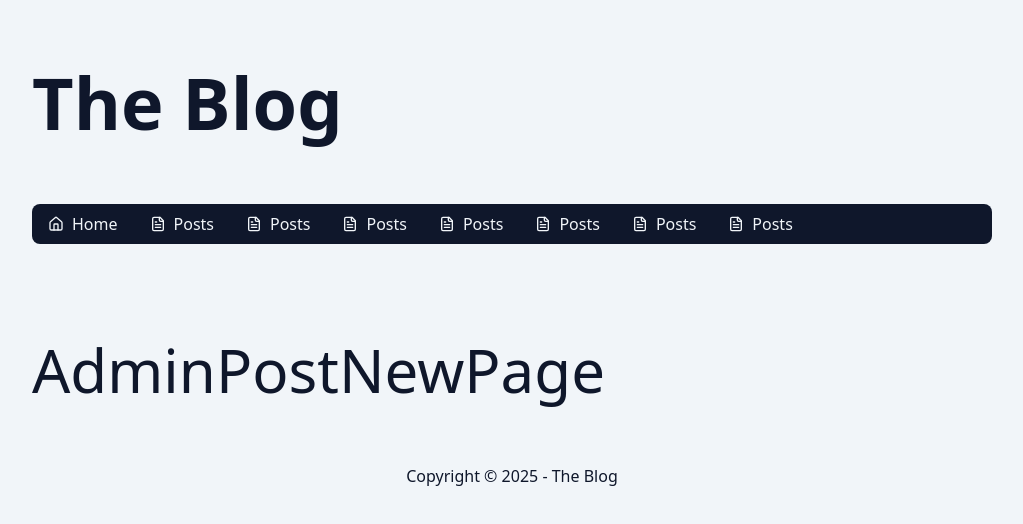
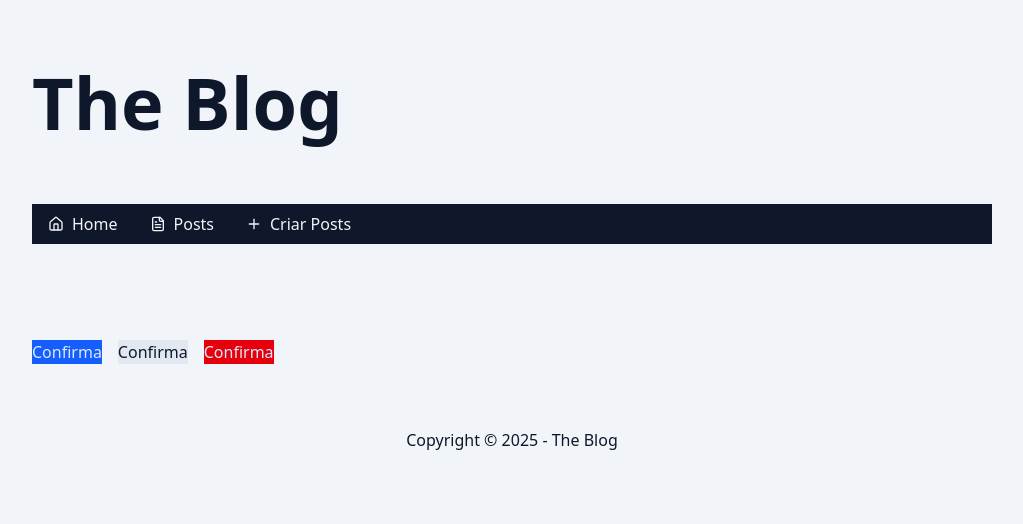
Before and after one commit to jordanogiacomet/blog-next-js, a Next.js app: page /admin/post/new in a window 1280 px wide. Shown: the top 524 px of the page, without its empty margins (128-1151 px from the left). Built offline with nearby package versions, Linux system fonts and the light colour scheme.

Commit message:
WIP - Aula 176 completa;

```diff
--- a/src/app/admin/post/new/page.tsx
+++ b/src/app/admin/post/new/page.tsx
@@ -1,5 +1,19 @@
+import { Button } from '@/components/Button';
+
 export const dynamic = 'force-dynamic';
 
 export default async function AdminPostNewPage() {
-  return <div className='py-16 text-6xl'>AdminPostNewPage</div>;
+  return (
+    <div className='py-16 flex gap-4 flex-wrap'>
+      <Button variant='default' size='sm'>
+        Confirma
+      </Button>
+      <Button variant='ghost' size='md'>
+        Confirma
+      </Button>
+      <Button variant='danger' size='lg'>
+        Confirma
+      </Button>
+    </div>
+  );
 }
--- a/src/components/Admin/MenuAdmin/index.tsx
+++ b/src/components/Admin/MenuAdmin/index.tsx
@@ -1,26 +1,63 @@
+'use client';
+
 import clsx from 'clsx';
-import { FileTextIcon, HouseIcon } from 'lucide-react';
+import { CircleXIcon, FileTextIcon, HouseIcon, PlusIcon } from 'lucide-react';
 import Link from 'next/link';
+import { usePathname } from 'next/navigation';
+import { Fragment, useEffect, useState } from 'react';
 
 export function MenuAdmin() {
+  const [isOpen, setIsOpen] = useState(false);
+  const pathname = usePathname();
+
+  useEffect(() => {
+    setIsOpen(false);
+  }, [pathname]);
+
   const navClasses = clsx(
-    'bg-slate-900 text-slate-100 rounded-lg',
+    'bg-slate-900 text-slate-100 rounded-lgf',
     'flex flex-col',
-    //'h-10',
     'mb-8',
     'sm:flex-row sm:flex-wrap',
-    //'overflow-hidden',
+    !isOpen && 'overflow-hidden',
+    !isOpen && 'h-10',
+    'sm:overflow-visible',
+    'sm:h-auto',
   );
   const linkClasses = clsx(
     '[&>svg]:w-[16px] [&>svg]:h-[16px] px-4',
-    'flex items-center justify-start gap-2',
+    'flex items-center justify-start gap-2 cursor-pointer',
     'transition hover:bg-slate-800',
     'h-10',
     'shrink-0',
   );
 
+  const openCloseBtnClasses = clsx(
+    linkClasses,
+    'text-blue-200 italic sm:hidden',
+  );
+
   return (
     <nav className={navClasses}>
+      <button
+        onClick={() => setIsOpen(prev => !prev)}
+        className={openCloseBtnClasses}
+      >
+        {!isOpen && (
+          <Fragment>
+            {' '}
+            <HouseIcon />
+            Menu
+          </Fragment>
+        )}
+        {isOpen && (
+          <Fragment>
+            {' '}
+            <CircleXIcon />
+            Fechar
+          </Fragment>
+        )}
+      </button>
       <a className={linkClasses} href='/' target='_blank'>
         <HouseIcon />
         Home
@@ -29,29 +66,9 @@ export function MenuAdmin() {
         <FileTextIcon />
         Posts
       </Link>
-      <Link className={linkClasses} href='/admin/post'>
-        <FileTextIcon />
-        Posts
-      </Link>
-      <Link className={linkClasses} href='/admin/post'>
-        <FileTextIcon />
-        Posts
-      </Link>
-      <Link className={linkClasses} href='/admin/post'>
-        <FileTextIcon />
-        Posts
-      </Link>
-      <Link className={linkClasses} href='/admin/post'>
-        <FileTextIcon />
-        Posts
-      </Link>
-      <Link className={linkClasses} href='/admin/post'>
-        <FileTextIcon />
-        Posts
-      </Link>
-      <Link className={linkClasses} href='/admin/post'>
-        <FileTextIcon />
-        Posts
+      <Link className={linkClasses} href='/admin/post/new'>
+        <PlusIcon />
+        Criar Posts
       </Link>
     </nav>
   );
--- /dev/null
+++ b/src/components/Button/index.tsx
@@ -0,0 +1,32 @@
+import clsx from 'clsx';
+import React from 'react';
+
+type ButtonVariants = 'default' | 'ghost' | 'danger';
+type ButtonSizes = 'sm' | 'md' | 'lg';
+
+type ButtonProps = {
+  variant?: ButtonVariants;
+  size?: ButtonSizes;
+} & React.ComponentProps<'button'>;
+
+export function Button({
+  variant = 'default',
+  size = 'md',
+  ...props
+}: ButtonProps) {
+  const buttonVariants: Record<ButtonVariants, string> = {
+    default: clsx('bg-blue-600 text-blue-100'),
+    ghost: clsx('bg-slate-200 text-slate-900'),
+    danger: clsx('bg-red-600 text-blue-100'),
+  };
+
+  const buttonSizes: Record<ButtonSizes, string> = {
+    sm: clsx(''),
+    md: clsx(''),
+    lg: clsx(''),
+  };
+
+  const buttonClasses = clsx(buttonVariants[variant], buttonSizes[size]);
+
+  return <button className={buttonClasses} {...props} />;
+}
```
Also changed, not shown: 1 other file (tests, documents, lock files or other folders).
